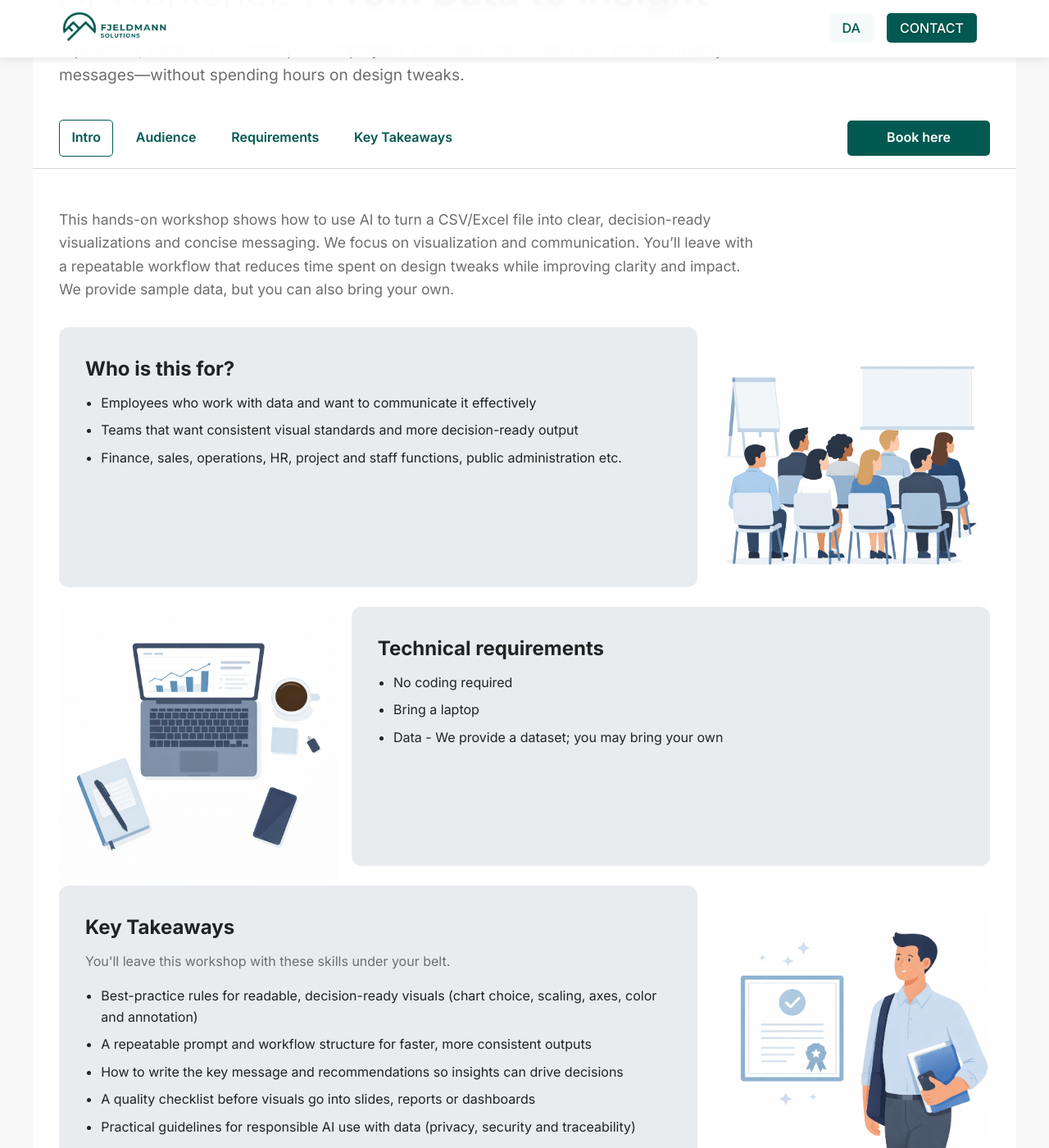
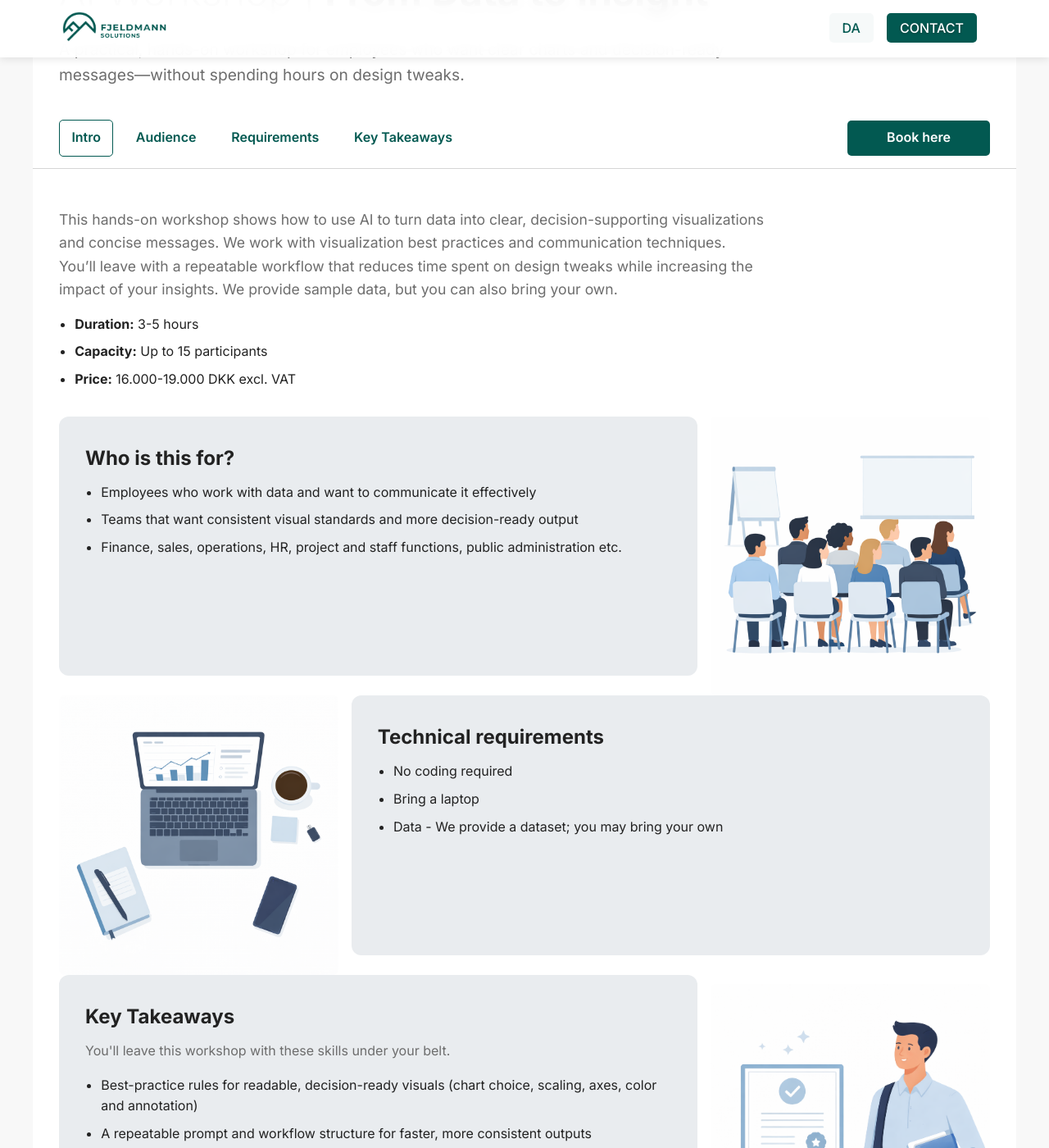
Before and after one commit to Fjeldmann/fjeldmann.github.io, a Jekyll site: the page built from _en/workshop.ai-data-visualization.md, in a window 1280 px wide and 1400 px high, scrolled down 425 px. Shown: the whole window at 82% size. Built offline with Jekyll 4.4.1, drawn with Linux system fonts in a browser that asks for light colours; some of the changed text lies outside the part shown.

Commit message:
feat(workshop): add duration, capacity, and price details
- Introduced workshop_duration, workshop_capacity, and workshop_price fields in both Danish and English workshop files.
- Updated workshop-page.html to display new workshop information.
- Added styling for workshop info section in main.scss.

```diff
--- a/_en/workshop.ai-data-visualization.md
+++ b/_en/workshop.ai-data-visualization.md
@@ -8,11 +8,14 @@ workshop_audience_image: /assets/images/workshop.audience.png
 workshop_requirements_image: /assets/images/workshop.requirements.png
 workshop_takeaways_image: /assets/images/workshop.outcomes.png
 workshop_intro: >
-  This hands-on workshop shows how to use AI to turn a CSV/Excel file into clear, decision-ready visualizations and concise messaging. We focus on visualization and communication. You’ll leave with a repeatable workflow that reduces time spent on design tweaks while improving clarity and impact. We provide sample data, but you can also bring your own.
+  This hands-on workshop shows how to use AI to turn data into clear, decision-supporting visualizations and concise messages. We work with visualization best practices and communication techniques. You’ll leave with a repeatable workflow that reduces time spent on design tweaks while increasing the impact of your insights. We provide sample data, but you can also bring your own.
 workshop_audience:
   - Employees who work with data and want to communicate it effectively
   - Teams that want consistent visual standards and more decision-ready output
   - Finance, sales, operations, HR, project and staff functions, public administration etc.
+workshop_duration: "3-5 hours"
+workshop_capacity: "Up to 15 participants"
+workshop_price: "16.000-19.000 DKK excl. VAT"
 workshop_requirements:
   - No coding required
   - Bring a laptop
@@ -41,19 +44,16 @@ workshop_mail_body: |
   Preferred date:
   Contact person:
 
-
-
 workshop_contact_name: "Ahmad Kuhlmann Balkiss"
 workshop_contact_bio: "I've been working with data, AI and automation for 7 years, helping teams turn data into insights and action. As a data scientist and software developer I have a passion for making complex things simple and useful."
 workshop_contact_avatar: /assets/images/ahmad.png
 
 workshop_contact_2_name: "Aleksander Samuel"
 workshop_contact_2_bio: |
-  I work with graphics, communication, project management, web, and branding.
-  Throughout the last ten years I have successfully created visual identities, branding campaigns, games, magazine concepts and content, online stores, social events, and packaging.
-  If that sounds like a lot, that’s because it is. I’m not scared of learning new things or doing something different to get the job done.
+  I work with graphic design, communication, project management, web and branding. Over the past ten years I have created visual identities, branding campaigns, games, magazine concepts and content, online stores, events and packaging. If that sounds like a lot, that’s because it is.
 
-  A lot of brands have a great product - the hard part is making people care. I always look for ways I can enhance the user experience, often using humor, aesthetics and shock tactics to grab the attention of my audience."
+  Many brands have a great product – the hard part is getting people to care. I always look for ways to improve the user experience, often using humor, aesthetics and surprise to capture attention.
+
 workshop_contact_2_avatar: /assets/images/aleksam.png
 ---
 {% include workshop-page.html %}
--- a/_includes/workshop-page.html
+++ b/_includes/workshop-page.html
@@ -37,6 +37,33 @@
         <div class="container workshop-intro" id="workshop-intro">
             {% if page.workshop_intro %}
                 <p>{{ page.workshop_intro }}</p>
+            {% endif %}
+
+            {% if page.workshop_duration or page.workshop_price %}
+            <div class="workshop-info" aria-label="Workshop info">
+                <ul>
+                    {% if page.workshop_duration %}
+                    <li>
+                        <strong>{% if page.lang == 'da' %}Varighed{% else %}Duration{% endif %}:</strong>
+                        {{ page.workshop_duration }}
+                    </li>
+                    {% endif %}
+
+                    {% if page.workshop_capacity %}
+                    <li>
+                        <strong>{% if page.lang == 'da' %}Kapacitet{% else %}Capacity{% endif %}:</strong>
+                        {{ page.workshop_capacity }}
+                    </li>
+                    {% endif %}
+
+                    {% if page.workshop_price %}
+                    <li>
+                        <strong>{% if page.lang == 'da' %}Pris{% else %}Price{% endif %}:</strong>
+                        {{ page.workshop_price }}
+                    </li>
+                    {% endif %}
+                </ul>
+            </div>
             {% endif %}
         </div>
 
--- a/assets/css/main.scss
+++ b/assets/css/main.scss
@@ -1133,6 +1133,10 @@ body::before {
     font-size: 1.1rem;
 }
 
+.workshop-page .workshop-info {
+    margin-top: 1rem; /* small space between intro and info list */
+}
+
 .workshop-page .workshop-section {
     background: var(--surface-alt-2);
     border-radius: 12px;
```
Also changed, not shown: _da/workshop.ai-data-visualization.md (+5 -0 lines).
